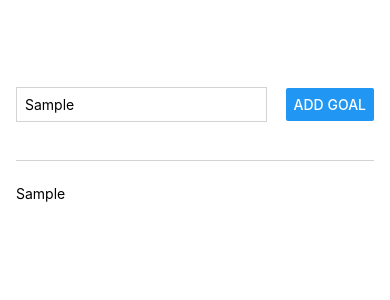
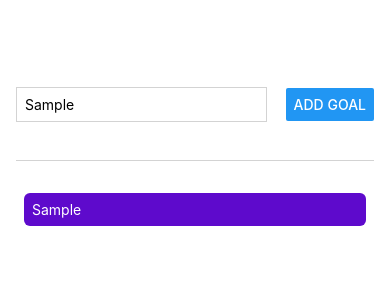
Before and after one commit to galaxylight1/react-native-examples, a React Native app: screen / in a window 390 px wide. Both pictures are taken after typing "Sample" into the empty fields and a click on the button "ADD GOAL". Shown: the top 300 px of the page. Built offline with nearby package versions, Linux system fonts and the light colour scheme.

Commit message:
feat: rn

```diff
--- a/App.js
+++ b/App.js
@@ -1,5 +1,13 @@
 import { useState } from "react";
-import { StyleSheet, View, TextInput, Text, Button } from "react-native";
+import {
+  StyleSheet,
+  View,
+  TextInput,
+  Text,
+  Button,
+  ScrollView,
+  FlatList,
+} from "react-native";
 
 export default function App() {
   const [enteredText, setEnteredText] = useState("");
@@ -12,7 +20,7 @@
   function addGoalHandler() {
     setCourseGoals((currentCourseGoals) => [
       ...currentCourseGoals,
-      enteredText,
+      { text: enteredText, key: Math.random().toString() },
     ]);
   }
 
@@ -27,9 +35,18 @@
         <Button title="Add Goal" onPress={addGoalHandler} />
       </View>
       <View style={styles.goalsContainer}>
-        {courseGoals.map((goal, idx) => (
-          <Text key={idx}>{goal}</Text>
-        ))}
+        <FlatList
+          data={courseGoals}
+          renderItem={(itemData) => {
+            return (
+              <View style={styles.goalItem}>
+                <Text style={styles.goalText}>{itemData.item.text}</Text>
+              </View>
+            );
+          }}
+          alwaysBounceVertical={false}
+          keyExtractor={(item, index) => item.id}
+        ></FlatList>
       </View>
     </View>
   );
@@ -60,4 +77,13 @@
   goalsContainer: {
     flex: 6,
   },
+  goalItem: {
+    margin: 8,
+    padding: 8,
+    borderRadius: 6,
+    backgroundColor: "#5e0acc",
+  },
+  goalText: {
+    color: "white",
+  },
 });
```
